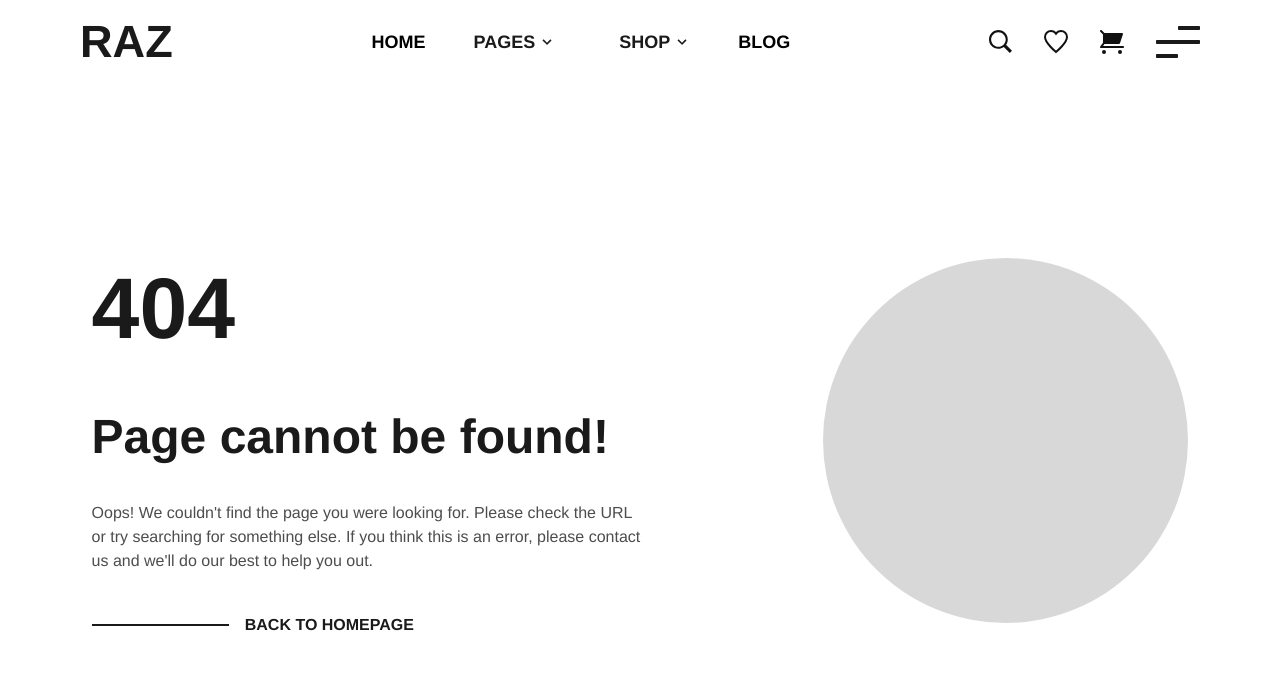
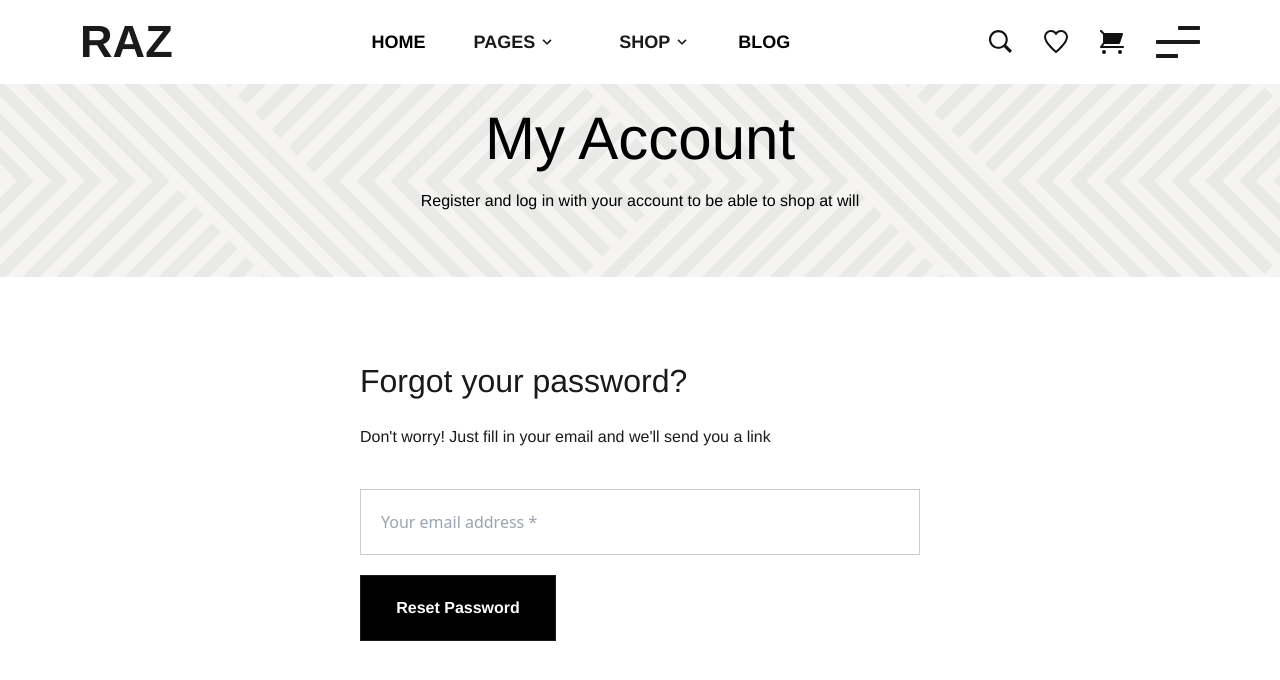
Before and after one commit to mikejang0109/fe_shop_ternLK, a React (Create React App) app: page /forgotpassword in a window 1280 px wide. Shown: the top 680 px of the page. Built offline with nearby package versions, Linux system fonts and the light colour scheme; no server answers.

Commit message:
fix forgot password

```diff
--- a/src/pages/Forgot Password/index.js
+++ b/src/pages/Forgot Password/index.js
@@ -25,7 +25,7 @@ const ForgotPass = () => {
               type="email"
               className="m-auto w-80 md:w-full p-5 border border-solid border-[#CECECE]"
             ></input>
-            <button className="m-auto md:m-0 md:mt-5 bg-black p-5 text-white text-base font-arimo font-bold text-center mt-[33px] w-80 md:w-[35%]">
+            <button className="m-auto md:m-0 md:mt-5 bg-black hover:bg-white p-5 text-white hover:text-black border border-solid border-primary-black text-base font-arimo font-bold text-center mt-[33px] w-80 md:w-[35%]">
               Reset Password
             </button>
           </div>
--- a/src/router.js
+++ b/src/router.js
@@ -7,10 +7,12 @@ import Faq from "./pages/Faq";
 import Products from "./pages/Products"
 import Auth from "./pages/Auth"
 import ProductDetail from "./pages/Product Detail";
+import ForgotPassword from "./pages/Forgot Password"
 
 const router = createBrowserRouter([
 	{ path: "/faq", element: <Faq /> },
 	{ path: "/auth", element: <Auth /> },
+	{ path: "/forgotpassword", element: <ForgotPassword /> },
 	{ path: "/products", element: <Products /> },
 	{ path: "/productdetail", element: <ProductDetail /> },
 	{
```
